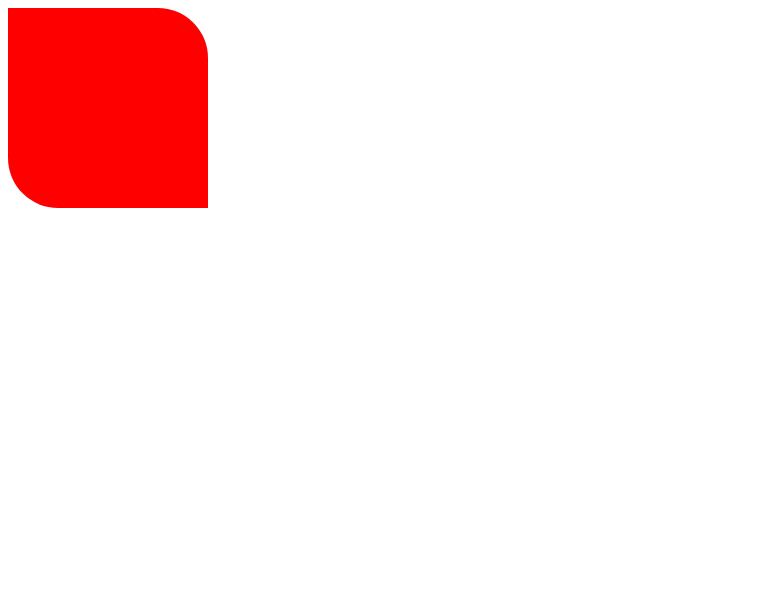
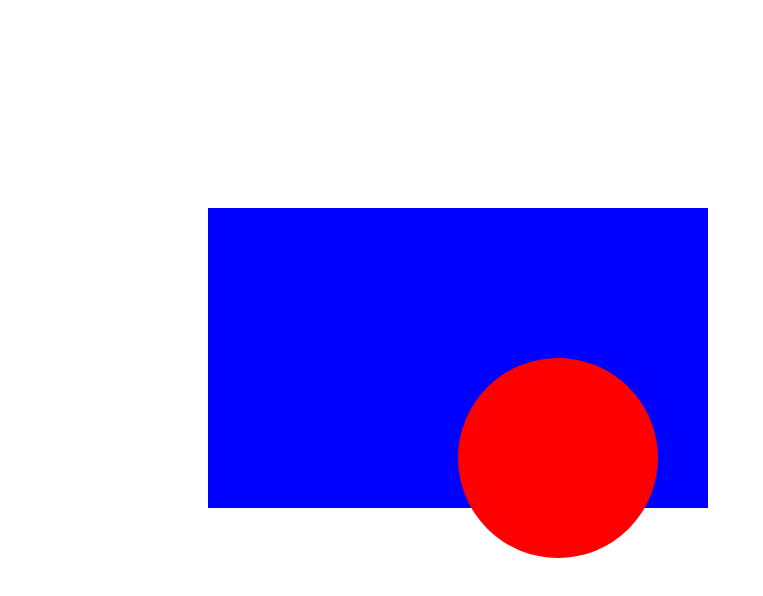
Before and after one commit to libbybutler/Studies, a plain HTML site: page Lesson Learning - Udemy/7.2 CSS Positioning/index.html in a window 1280 px wide. Shown: the whole page, without its empty margins (0-763 px from the left). Drawn offline with Linux system fonts and the light colour scheme.

Commit message:
lesson updates

```diff
--- a/Lesson Learning - Udemy/7.2 CSS Positioning/index.html
+++ b/Lesson Learning - Udemy/7.2 CSS Positioning/index.html
@@ -5,11 +5,24 @@
     <style>
       /* Write your code here */
 
+      .blue-box {
+        background-color: blue;
+        width: 500px;
+        height: 300px;
+        position: relative;
+        top: 200px;
+        left: 200px;
+        right: 300px;
+      }
+
       .red-circle {
         background-color: red;
         width: 200px;
         height: 200px;
-        border-radius: 0 50px 0 50px;
+        border-radius: 50%;
+        position: absolute;
+        top: 150px;
+        left: 250px;
       }
     </style>
   </head>
```
